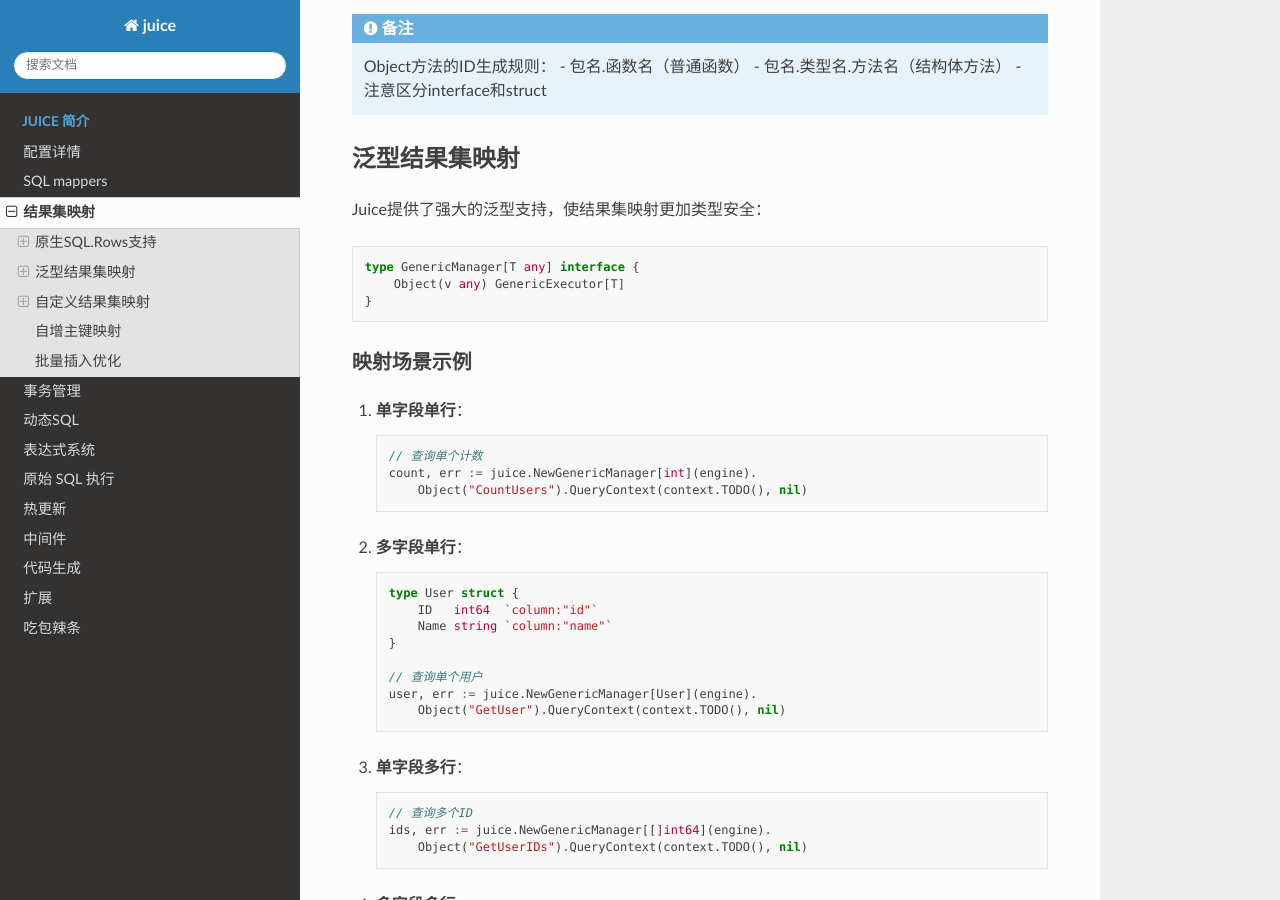
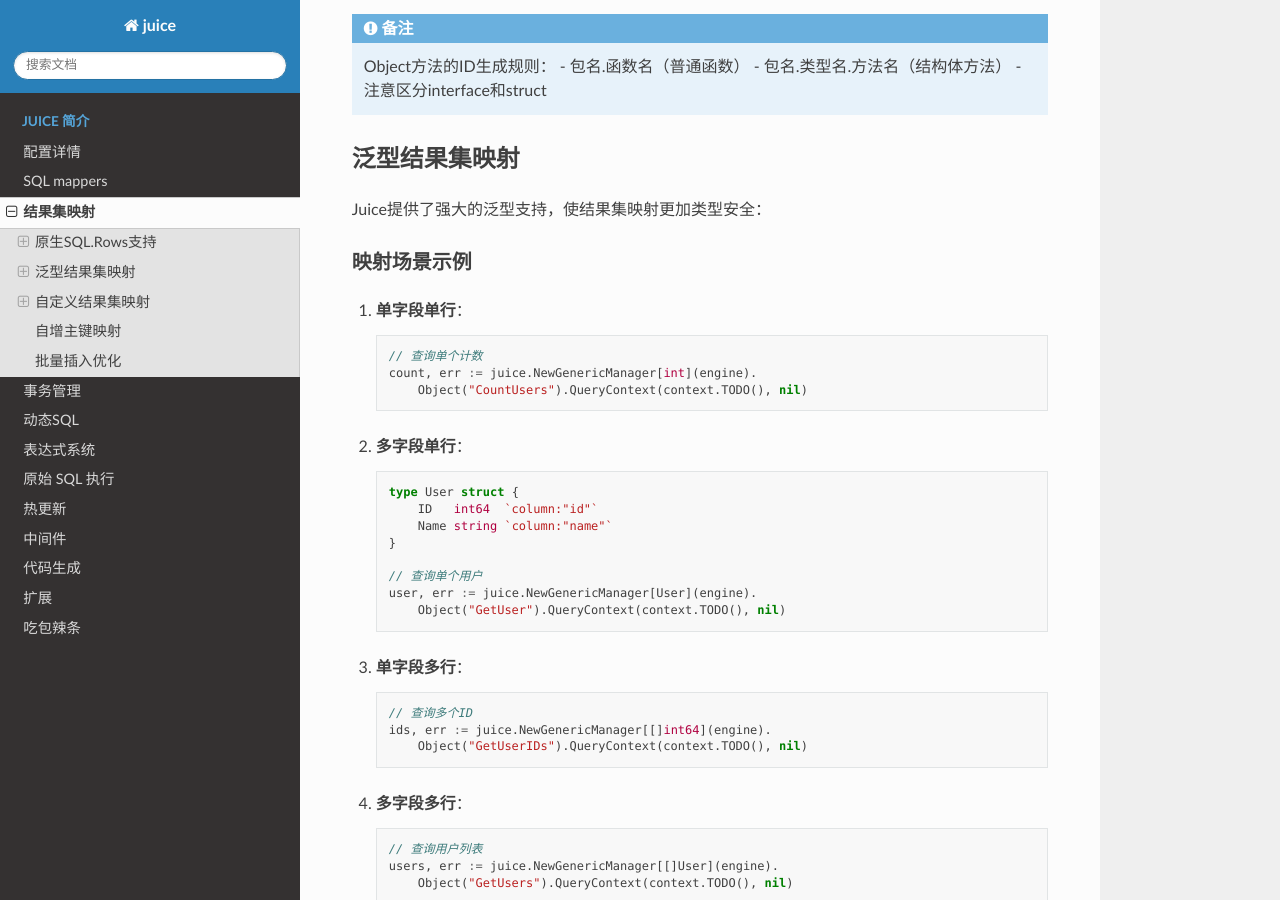
Before and after one commit to go-juicedev/juice-doc, a Sphinx documentation site: the page built from source/result_mapping.rst, in a window 1280 px wide and 900 px high, scrolled down 1121 px. Built offline with Sphinx 7.4.7 and the Read the Docs theme 3.1.0, drawn with Linux system fonts in a browser that asks for light colours.

Commit message:
删除冗余的主食

```diff
--- a/source/result_mapping.rst
+++ b/source/result_mapping.rst
@@ -62,12 +62,6 @@ Object方法说明
 -------------
 
 Juice提供了强大的泛型支持，使结果集映射更加类型安全：
-
-.. code-block:: go
-
-    type GenericManager[T any] interface {
-        Object(v any) GenericExecutor[T]
-    }
 
 映射场景示例
 """""""""""
```
